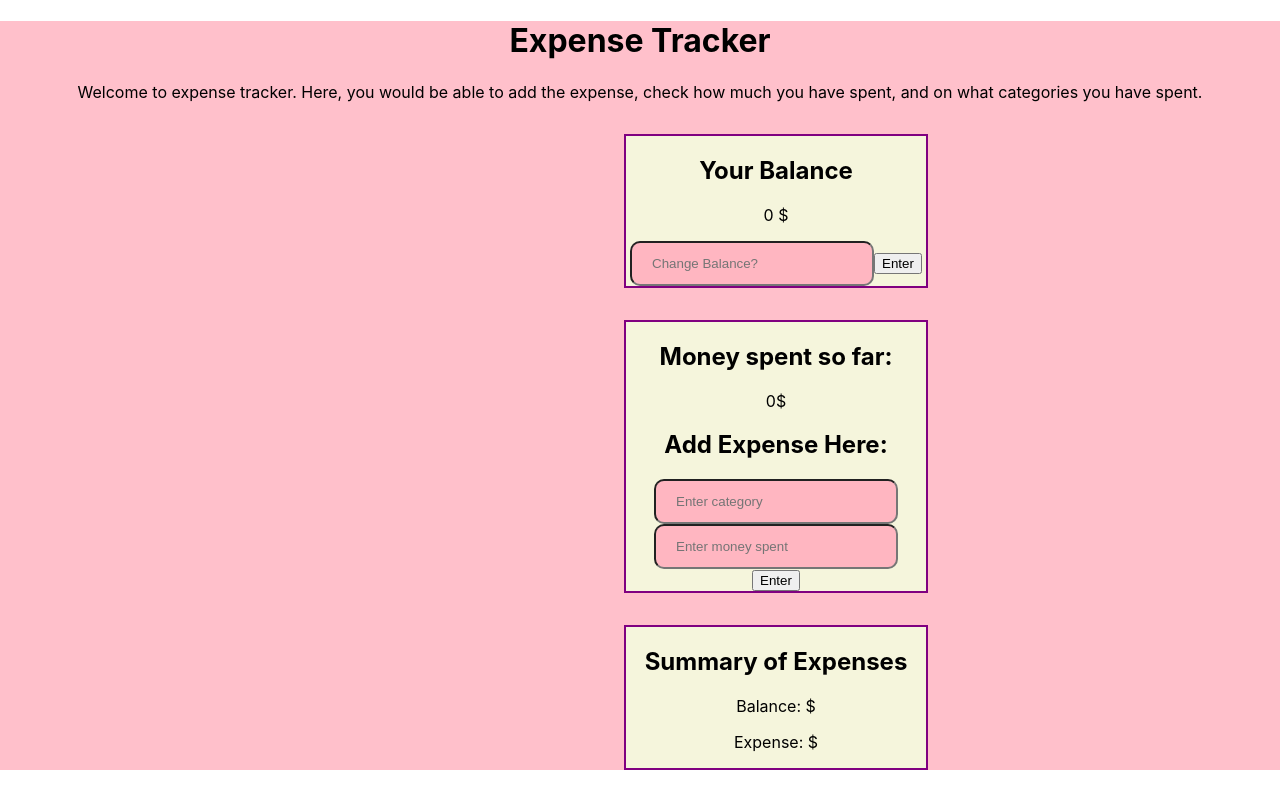
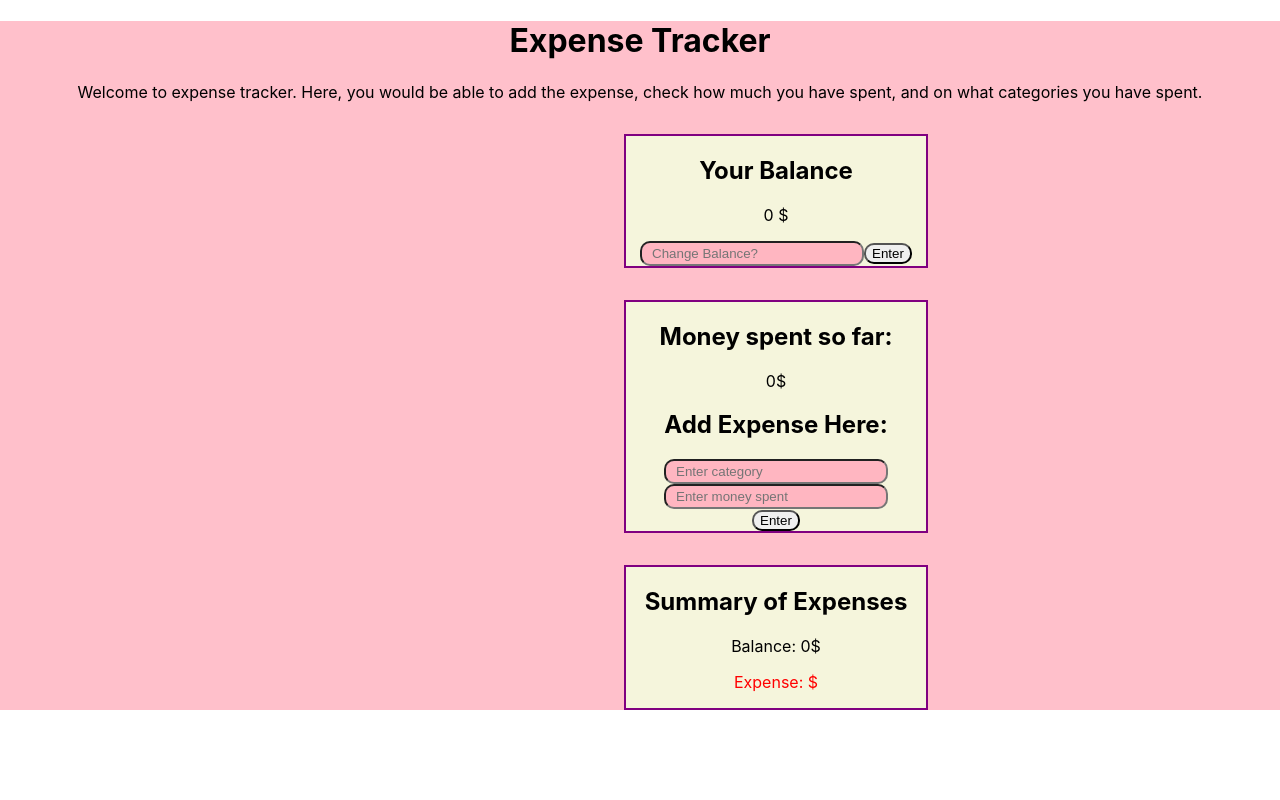
Before and after one commit to shreyaajainn31/expense-tracker, a React (Create React App) app: page / in a window 1280 px wide. Built offline with nearby package versions, Linux system fonts and the light colour scheme.

Commit message:
css changes to input and enter buttons

```diff
--- a/src/components/Expenses/ExpenseForm.js
+++ b/src/components/Expenses/ExpenseForm.js
@@ -10,26 +10,34 @@ export default function ExpenseForm(props){
     const [balance, setBalance] = useState('')
     const [updateBalance, setUpdateBalance] = useState(0)
     const [updateExpense, setUpdateExpense] = useState('')
-    var finalExpense = 0;
+    const [displayExpenditures, setDisplayExpenditures] = useState({
+        category:'',
+        expense:''
+    })
+
     var goodMessage = "You are good to go!! ";
+
     const handleBalanceChange = e => {
         setBalance(e.target.value)
     }
+
     const changeBalance = e => {
         e.preventDefault();
         setUpdateBalance(balance)
+        if(expense > balance){
+            setMessage("Slow down a little...")
+        }
+        if(expense <= balance){
+            setMessage("You are good to go!! ")
+        }
     }
+
     const handleBalanceSubmit = e => {
         e.preventDefault();
         setBalance('');
         setUpdateBalance('')
 
-        if(updateExpense > updateBalance){
-            setMessage("Slow down a little...")
-        }
-        if(updateExpense <= updateBalance){
-            setMessage("You are good to go!! ")
-        }
+
     }
 
     const handleCategoryChange = e => {
@@ -46,6 +54,7 @@ export default function ExpenseForm(props){
         setExpense('');
     };
 
+
     const addExpense = balance => {
         let inputSum = parseInt(expense)
         if(isNaN(inputSum)){
@@ -53,14 +62,10 @@ export default function ExpenseForm(props){
             return
         }
         var finalSum = sum + parseInt(expense);
-        finalExpense = finalSum
         var finalBalance = parseInt(updateBalance);
         setSum(finalSum);
         setUpdateExpense(finalSum);
-        console.log("balance is: ", balance);
-        console.log("expense is: ", finalSum);
         if(finalSum > finalBalance){
-            console.log("Yes.. expense is greater")
             setMessage("Slow down a little...")
         }
         if(finalSum <= finalBalance) {
@@ -126,9 +131,9 @@ export default function ExpenseForm(props){
             <div  className = "mainpage-form">
             <h2> Summary of Expenses </h2>
 
-            <p> Balance: {balance}$</p>
+            <p> Balance: {updateBalance}$</p>
 
-            <p> Expense: {updateExpense}$ </p>
+            <p className = {message === goodMessage ? 'limit-not-exceed' : 'limit-exceed'}> Expense: {updateExpense}$ </p>
 
             <p className = {message === goodMessage ? 'limit-not-exceed' : 'limit-exceed'}> {message} </p>
 
--- a/src/components/MainPage.css
+++ b/src/components/MainPage.css
@@ -23,8 +23,13 @@
 
 .mainpage-form input{
     border-radius: 10px;
-  background: lightpink;
-  padding: 20px;
-  width: 200px;
-  height: 1px;
+    background: lightpink;
+    padding: 10px;
+    width: 200px;
+    height: 1px;
 }
+
+.mainpage-form button{
+    border-radius: 10px;
+
+}
```
